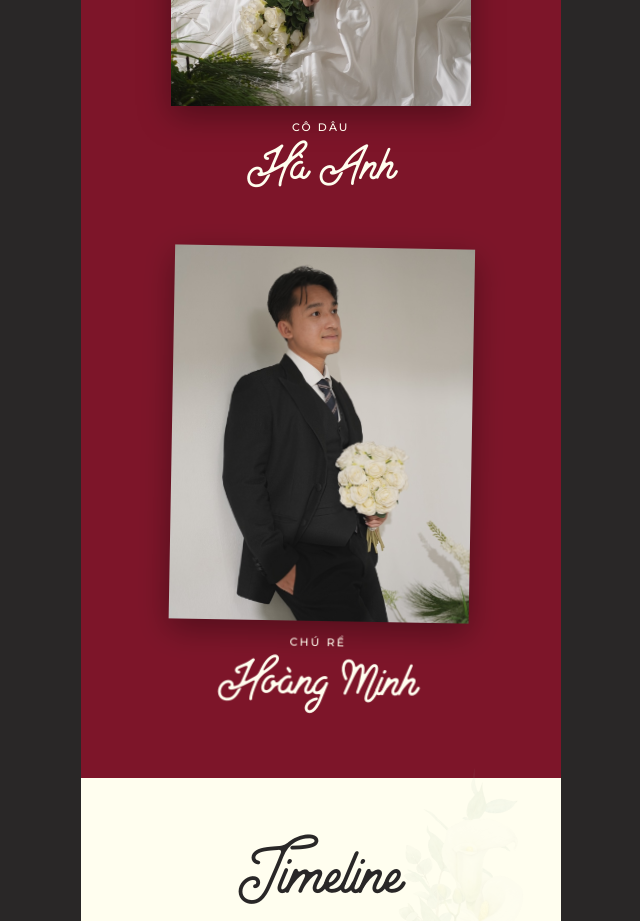
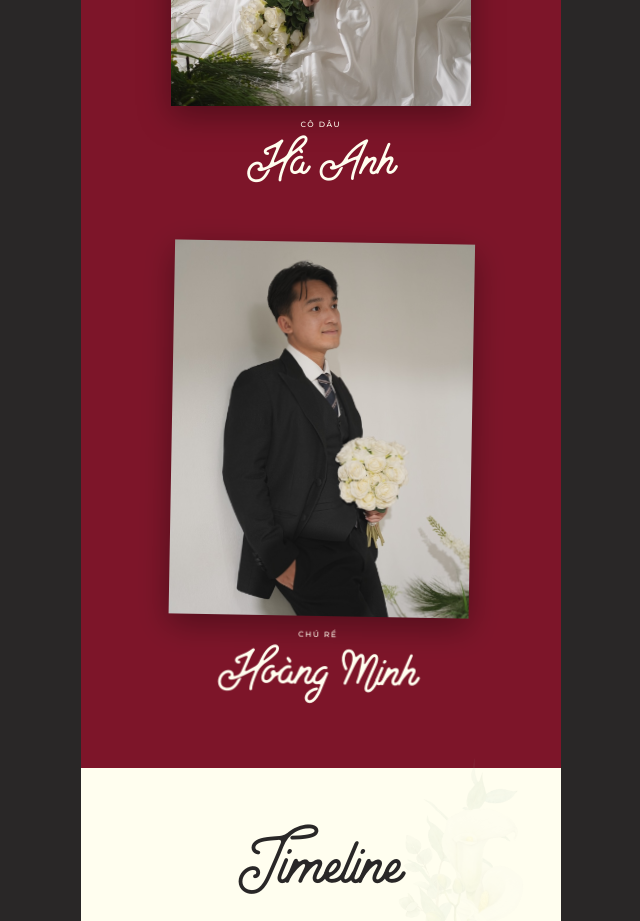
Before and after one commit to trinh-56/ha-anh-hoang-minh, a website with bundled scripts: page index.html in a window 1280 px wide. Shown: the part 4000-4921 px from the top of the page, without its empty margins (319-959 px from the left). Built offline with nearby package versions, Linux system fonts and the light colour scheme.

Commit message:
Cô dâu / Chú rể 30% smaller
Co-Authored-By: Claude Sonnet 5.5 <noreply@anthropic.com>

```diff
--- a/styles.css
+++ b/styles.css
@@ -656,7 +656,7 @@ body.is-locked {
 }
 
 .couple-card .role {
-  font-size: var(--small-text);
+  font-size: calc(var(--small-text) * 0.7); /* 30% smaller than the thank-you paragraph */
   font-weight: 500;
   letter-spacing: 0.2em;
   text-transform: uppercase;
```
